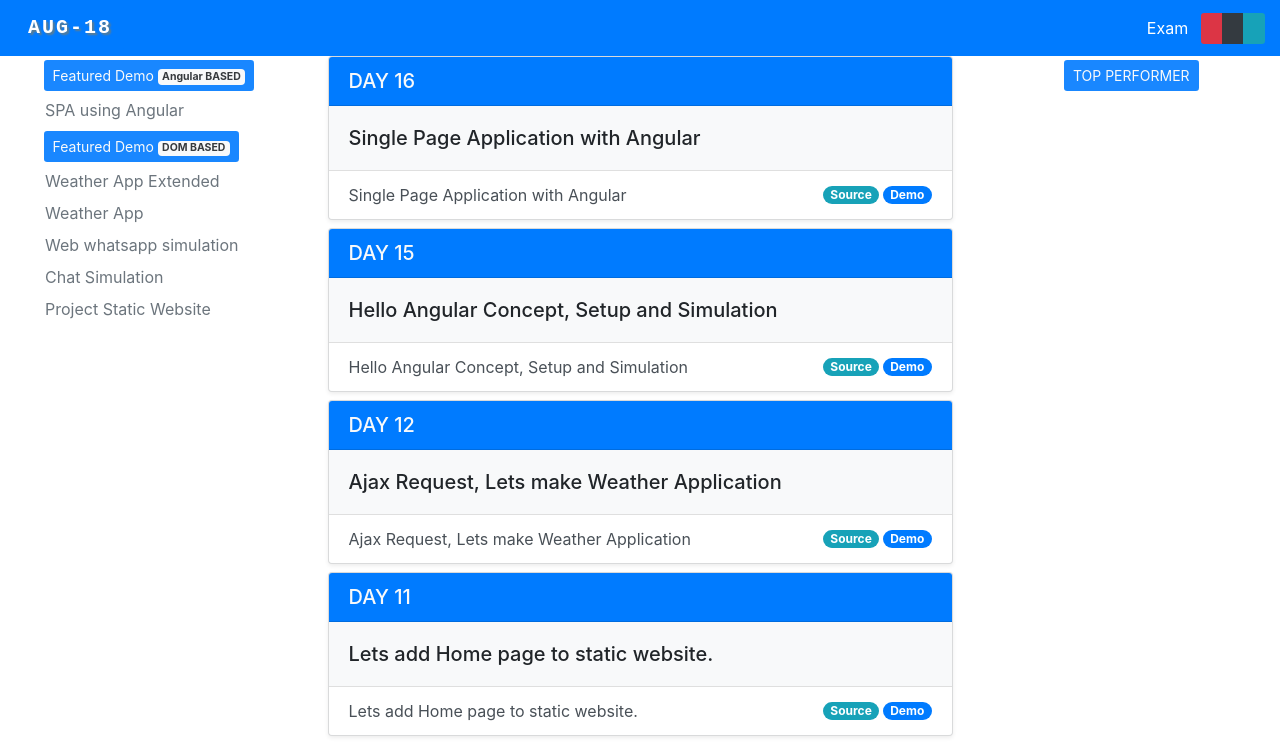
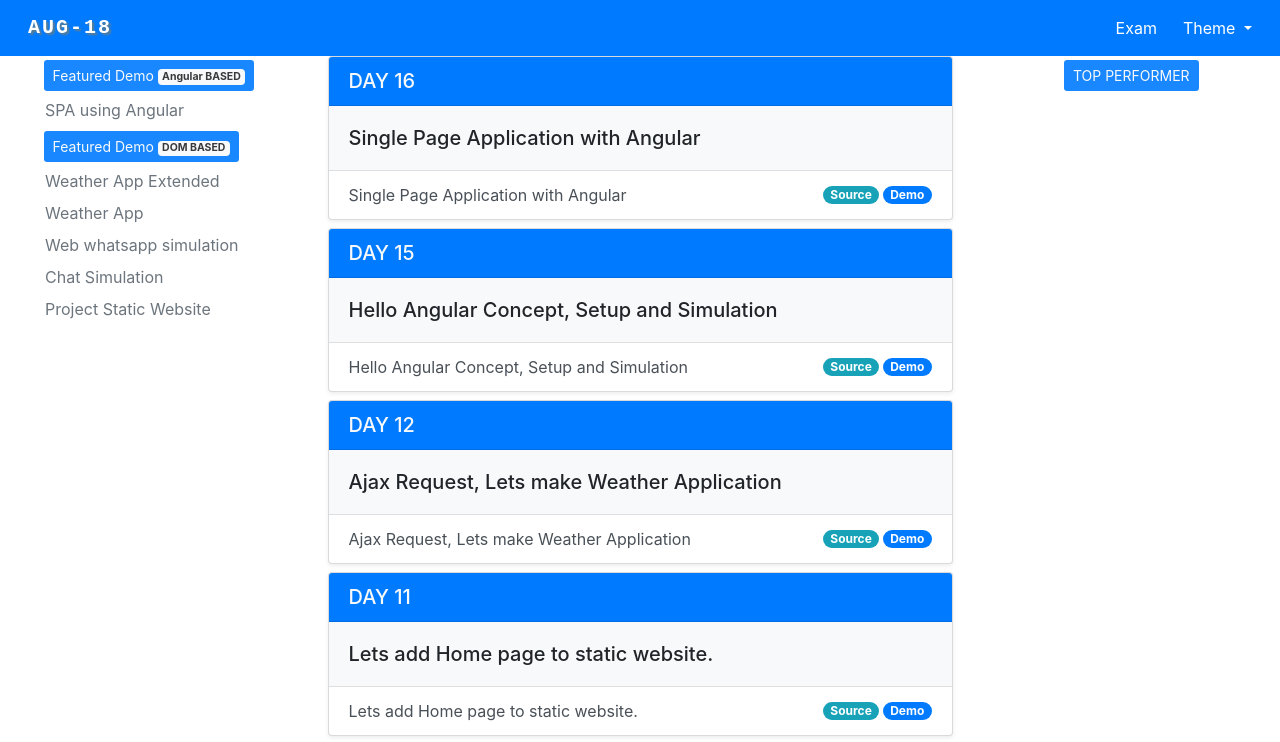
Before and after one commit to koderoom/aug-18, an Angular app: page / in a window 1280 px wide. Shown: the top 742 px of the page. Built offline with nearby package versions, Linux system fonts and the light colour scheme.

Commit message:
ui update.

```diff
--- a/src/app/dacexam/dacexam.component.html
+++ b/src/app/dacexam/dacexam.component.html
@@ -9,10 +9,16 @@
             <a role="button" class="btn " [ngClass]="bgRef.BTN" [routerLink]="''">
                 Home
             </a>
-            <div class="btn-group" role="group" aria-label="Basic example">
-              <ng-container *ngFor="let iobj of bgList">
-                  <button *ngIf="iobj != bgRef" type="button" class="btn btn-sm {{iobj.BG}}" (click)="uilayout(iobj);">&nbsp;</button>
-              </ng-container>
+
+            <div class="dropdown">
+                <button class="btn dropdown-toggle" [ngClass]="bgRef.BTN" type="button" id="dropdownMenu2" data-toggle="dropdown" aria-haspopup="true" aria-expanded="false">
+                    Theme
+                </button>
+                <div class="dropdown-menu p-0" aria-labelledby="dropdownMenu2" >
+                    <ng-container *ngFor="let iobj of bgList">
+                        <button  *ngIf="iobj != bgRef" class="dropdown-item btn btn-sm {{iobj.BG}} text-light" type="button" (click)="uilayout(iobj);">&nbsp;</button>
+                    </ng-container>
+                </div>
             </div>
         </div>
     </div>
--- a/src/app/home/home.component.html
+++ b/src/app/home/home.component.html
@@ -9,11 +9,18 @@
           <a role="button" class="btn " [ngClass]="bgRef.BTN" [routerLink]="'dacexam'">
               Exam
           </a>
-          <div class="btn-group" role="group" aria-label="Basic example">
-            <ng-container *ngFor="let iobj of bgList">
-                <button *ngIf="iobj != bgRef" type="button" class="btn btn-sm {{iobj.BG}}" (click)="uilayout(iobj);">&nbsp;</button>
-            </ng-container>
+
+          <div class="dropdown">
+            <button class="btn dropdown-toggle" [ngClass]="bgRef.BTN" type="button" id="dropdownMenu2" data-toggle="dropdown" aria-haspopup="true" aria-expanded="false">
+              Theme
+            </button>
+            <div class="dropdown-menu p-0" aria-labelledby="dropdownMenu2" >
+                <ng-container *ngFor="let iobj of bgList">
+                    <button  *ngIf="iobj != bgRef" class="dropdown-item btn btn-sm {{iobj.BG}} text-light" type="button" (click)="uilayout(iobj);">&nbsp;</button>
+                </ng-container>
+            </div>
           </div>
+
       </div>
   </div>
 </div>
```
